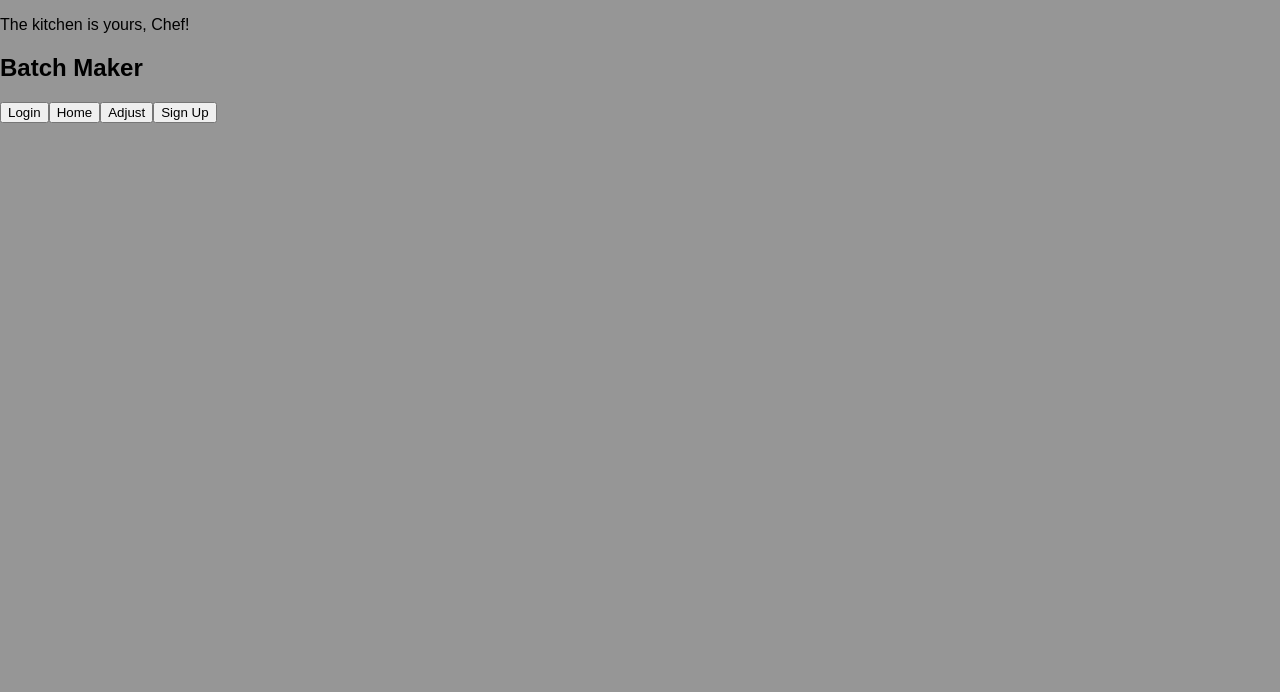
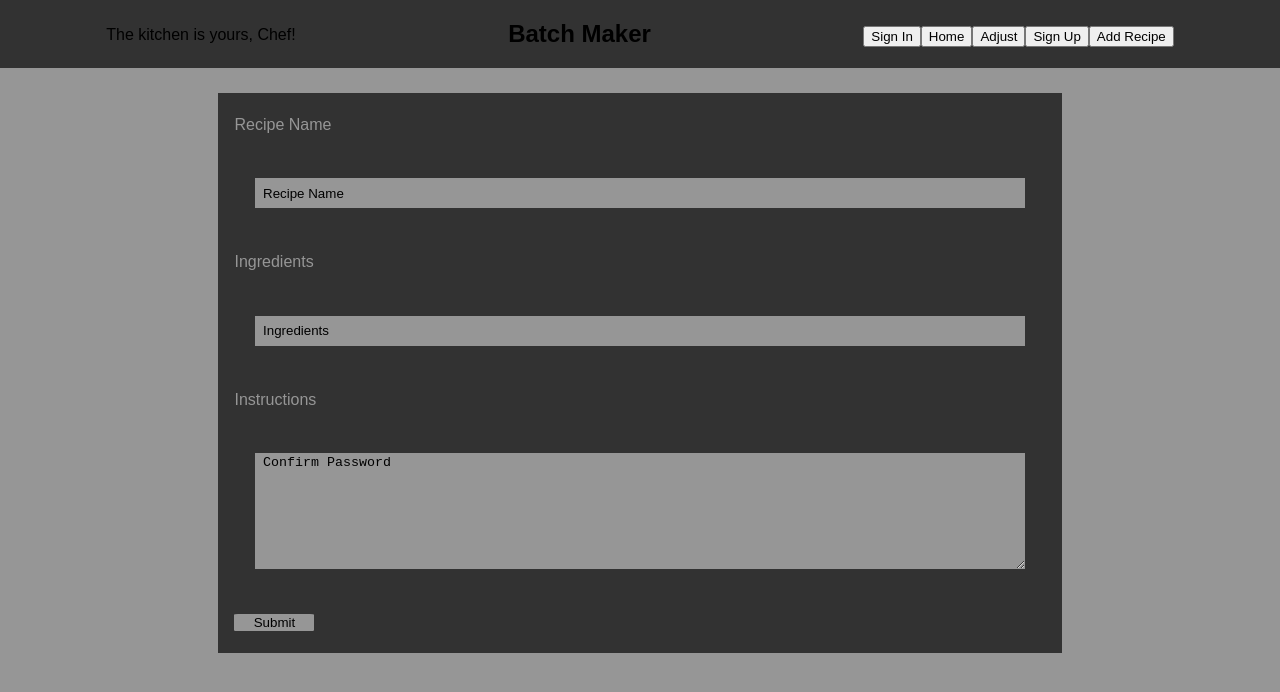
Before and after one commit to DoyleJM80/Batch-Maker---week-12-project, a React (Create React App) app: page /add-recipe in a window 1280 px wide. Shown: the top 692 px of the page. Built offline with nearby package versions, Linux system fonts and the light colour scheme.

Commit message:
set up add recipe form, adjust recipe form, added routes and styling

```diff
--- a/src/components/AdjustRecipe.js
+++ b/src/components/AdjustRecipe.js
@@ -7,8 +7,9 @@ export default class AdjustRecipe extends Component {
 
   render() {
     return(
-      <div>
-        <div className="flex space-around">
+      <div className="margin-top">
+        <div className="flex space-around col-8 hor-center dark-grey form-size">
+          <div className="col-12">
             <h3>Makes <input type="text"/> Servings</h3>
             <form>
               <input type="radio" name="measurement"/> US
@@ -16,7 +17,7 @@ export default class AdjustRecipe extends Component {
             </form>
             <button>Adjust Recipe</button>
           </div>
-
+        </div>
       </div>
     );
   };
--- a/src/components/Header.js
+++ b/src/components/Header.js
@@ -7,14 +7,16 @@ export default class Header extends Component {
   };
   render() {
     return(
-      <nav>
-        <p>The kitchen is yours, Chef!</p>
+      <nav className="flex space-around dark-grey">
+        <p className="header-p">The kitchen is yours, Chef!</p>
         <h2>Batch Maker</h2>
-
-        <NavLink exact to="/Login"><button>Login</button></NavLink>
-        <NavLink exact to="/Home"><button>Home</button></NavLink>
-        <NavLink exact to="/adjust-recipe"><button>Adjust</button></NavLink>
-        <NavLink exact to="/sign-up"><button>Sign Up</button></NavLink>
+        <div className="header-buttons">
+          <NavLink exact to="/sign-in"><button>Sign In</button></NavLink>
+          <NavLink exact to="/Home"><button>Home</button></NavLink>
+          <NavLink exact to="/adjust-recipe"><button>Adjust</button></NavLink>
+          <NavLink exact to="/sign-up"><button>Sign Up</button></NavLink>
+          <NavLink exact to="/add-recipe"><button>Add Recipe</button></NavLink>
+        </div>
       </nav>
     );
   };
--- a/src/components/RecipeForm.js
+++ b/src/components/RecipeForm.js
@@ -1,4 +1,5 @@
 import React, {Component} from 'react';
+import {Link, NavLink} from 'react-router-dom';
 
 export default class RecipeForm extends Component {
   constructor() {
@@ -6,8 +7,18 @@ export default class RecipeForm extends Component {
   };
   render() {
     return(
-      <div>
-
+      <div className="margin-top">
+        <div>
+          <form className="flex column col-8 hor-center space-around form-size dark-grey">
+            <label className="light-grey-text label-align" htmlFor="recipe-name">Recipe Name</label>
+            <input className="input-size hor-center light-grey form-input no-border" type="text" name="recipe-name" placeholder="Recipe Name" id="recipe-name"/>
+            <label className="light-grey-text label-align" htmlFor="ingredients">Ingredients</label>
+            <input className="input-size hor-center light-grey form-input no-border" type="text" name="ingredients" placeholder="Ingredients" id="ingredients"/>
+            <label className="light-grey-text label-align" htmlFor="instructions">Instructions</label>
+            <textarea className="textarea-size hor-center light-grey form-input no-border" type="password" name="confirm-password" placeholder="Confirm Password" id="instructions"/>
+            <input className="submit-button light-grey" type="submit"/>
+          </form>
+        </div>
       </div>
     );
   };
--- a/src/components/SignIn.js
+++ b/src/components/SignIn.js
@@ -8,18 +8,18 @@ export default class SignIn extends Component {
 
   render() {
     return(
-      <div>
+      <div className="margin-top">
         <div>
           <div>
             <h3 className="col-8 hor-center dark-grey light-grey-text">Not a member?  <NavLink exact to="/sign-up"><button className="dark-grey light-grey-text sign-in-button no-border">Sign Up</button></NavLink></h3>
           </div>
           <form className="flex column col-8 hor-center space-around form-size dark-grey">
-            <label className="light-grey-text label-align">User Name</label>
-            <input className="input-size hor-center light-grey form-input no-border" type="text" name="user-name" placeholder="User Name"/>
-            <label className="light-grey-text label-align">Password</label>
-            <input className="input-size hor-center light-grey form-input no-border" type="password" name="password" placeholder="Password"/>
-            <label className="light-grey-text label-align">Confirm Password</label>
-            <input className="input-size hor-center light-grey form-input no-border" type="password" name="confirm-password" placeholder="Confirm Password"/>
+            <label className="light-grey-text label-align" htmlFor="u-name">User Name</label>
+            <input className="input-size hor-center light-grey form-input no-border" type="text" name="user-name" placeholder="User Name" id="u-name"/>
+            <label className="light-grey-text label-align" htmlFor="p-word">Password</label>
+            <input className="input-size hor-center light-grey form-input no-border" type="password" name="password" placeholder="Password" id="p-word"/>
+            <label className="light-grey-text label-align" htmlFor="conf-password">Confirm Password</label>
+            <input className="input-size hor-center light-grey form-input no-border" type="password" name="confirm-password" placeholder="Confirm Password" id="conf-password"/>
             <input className="submit-button light-grey" type="submit"/>
           </form>
         </div>
--- a/src/components/SignUp.js
+++ b/src/components/SignUp.js
@@ -7,21 +7,21 @@ export default class SignUp extends Component {
   };
   render() {
     return(
-      <div>
+      <div className="margin-top">
         <div>
           <h3 className="col-8 hor-center  dark-grey light-grey-text">Already a member?  <NavLink exact to="/sign-in"><button className="dark-grey light-grey-text sign-in-button no-border">Sign In</button></NavLink></h3>
         </div>
         <form className="flex column col-8 hor-center space-around form-size dark-grey">
-          <label className="light-grey-text label-align">First Name</label>
-          <input className="input-size hor-center light-grey form-input no-border" type="text" name="first-name" placeholder="First Name"/>
-          <label className="light-grey-text label-align">Last Name</label>
-          <input className="input-size hor-center light-grey form-input no-border" type="text" name="last-name" placeholder="Last Name"/>
-          <label className="light-grey-text label-align">User Name</label>
-          <input className="input-size hor-center light-grey form-input no-border" type="text" name="user-name" placeholder="User Name"/>
-          <label className="light-grey-text label-align">Password</label>
-          <input className="input-size hor-center light-grey form-input no-border" type="password" name="password" placeholder="Password"/>
-          <label className="light-grey-text label-align">Confirm Password</label>
-          <input className="input-size hor-center light-grey form-input no-border" type="password" name="confirm-password" placeholder="Confirm Password"/>
+          <label className="light-grey-text label-align" htmlFor="first-name">First Name</label>
+          <input className="input-size hor-center light-grey form-input no-border" type="text" name="first-name" placeholder="First Name" id="first-name"/>
+          <label className="light-grey-text label-align" htmlFor="last-name">Last Name</label>
+          <input className="input-size hor-center light-grey form-input no-border" type="text" name="last-name" placeholder="Last Name" id="last-name"/>
+          <label className="light-grey-text label-align" htmlFor="user-name">User Name</label>
+          <input className="input-size hor-center light-grey form-input no-border" type="text" name="user-name" placeholder="User Name" id="user-name"/>
+          <label className="light-grey-text label-align" htmlFor="password">Password</label>
+          <input className="input-size hor-center light-grey form-input no-border" type="password" name="password" placeholder="Password" id="password"/>
+          <label className="light-grey-text label-align" htmlFor="confirm-password">Confirm Password</label>
+          <input className="input-size hor-center light-grey form-input no-border" type="password" name="confirm-password" placeholder="Confirm Password" id="confirm-password"/>
           <input className="submit-button light-grey" type="submit"/>
         </form>
       </div>
--- a/src/index.js
+++ b/src/index.js
@@ -10,22 +10,42 @@ import Home from './components/Home';
 import AdjustRecipe from './components/AdjustRecipe';
 import SignUp from './components/SignUp';
 import SignIn from './components/SignIn';
+import RecipeForm from './components/RecipeForm';
 
 import reducers from './reducers';
 import {Provider} from 'react-redux';
 import {createStore, applyMiddleware} from 'redux';
 const createStoreWithMiddleware = applyMiddleware()(createStore);
 
+let object = {
+  name: 'test'
+}
+
+// import {PARSE_API_URL, PARSE_HEADERS} from './utility/parse';
+//
+// fetch(`${PARSE_API_URL}/classes/Recipe`, {
+//       method: "POST",
+//       body: JSON.stringify(object),
+//       headers: PARSE_HEADERS
+//     })
+//     .then(response => {
+//       console.log('new recipe added');
+//     })
+//     .catch(err => {
+//       console.log(err)
+//     });
+
 ReactDOM.render(
   <Provider store={createStoreWithMiddleware(reducers)}>
     <BrowserRouter>
       <BaseLayout>
         <Switch>
-          <Route path="/login" component={Login}/>
+          <Route path="/sign-in" component={SignIn}/>
           <Route path="/home" component={Home}/>
           <Route path="/adjust-recipe" component={AdjustRecipe}/>
           <Route path="/sign-up" component={SignUp}/>
           <Route path="/sign-in" component={SignIn}/>
+          <Route path="/add-recipe" component={RecipeForm}/>
         </Switch>
       </BaseLayout>
     </BrowserRouter>
--- a/src/styles/App.css
+++ b/src/styles/App.css
@@ -55,6 +55,11 @@
   height: 5%;
 }
 
+.textarea-size {
+  width: 90%;
+  height: 20%;
+}
+
 .form-input {
   padding-left: 1%;
   color: rgb(0, 0, 0);
@@ -85,6 +90,10 @@
   color: rgb(0, 0, 0);
 }
 
+.margin-top {
+  margin-top: 2%;
+}
+
 /*--body--*/
 
 body {
@@ -92,7 +101,13 @@ body {
 }
 
 /*--header--*/
+.header-p {
+  padding-top: .8%;
+}
 
+.header-buttons {
+  padding-top: 2%;
+}
 
 /*--signin--*/
 /*--signup--*/
--- /dev/null
+++ b/src/utility/parse.js
@@ -0,0 +1,5 @@
+export const PARSE_API_URL = 'https://jmd-server.herokuapp.com';
+export const PARSE_HEADERS = {
+  "X-Parse-Application-Id": "jmd-server",
+  "X-Parse-REST-API-Key": "slumber"
+}
```
Lines whose indentation alone changed are shown as unchanged.
